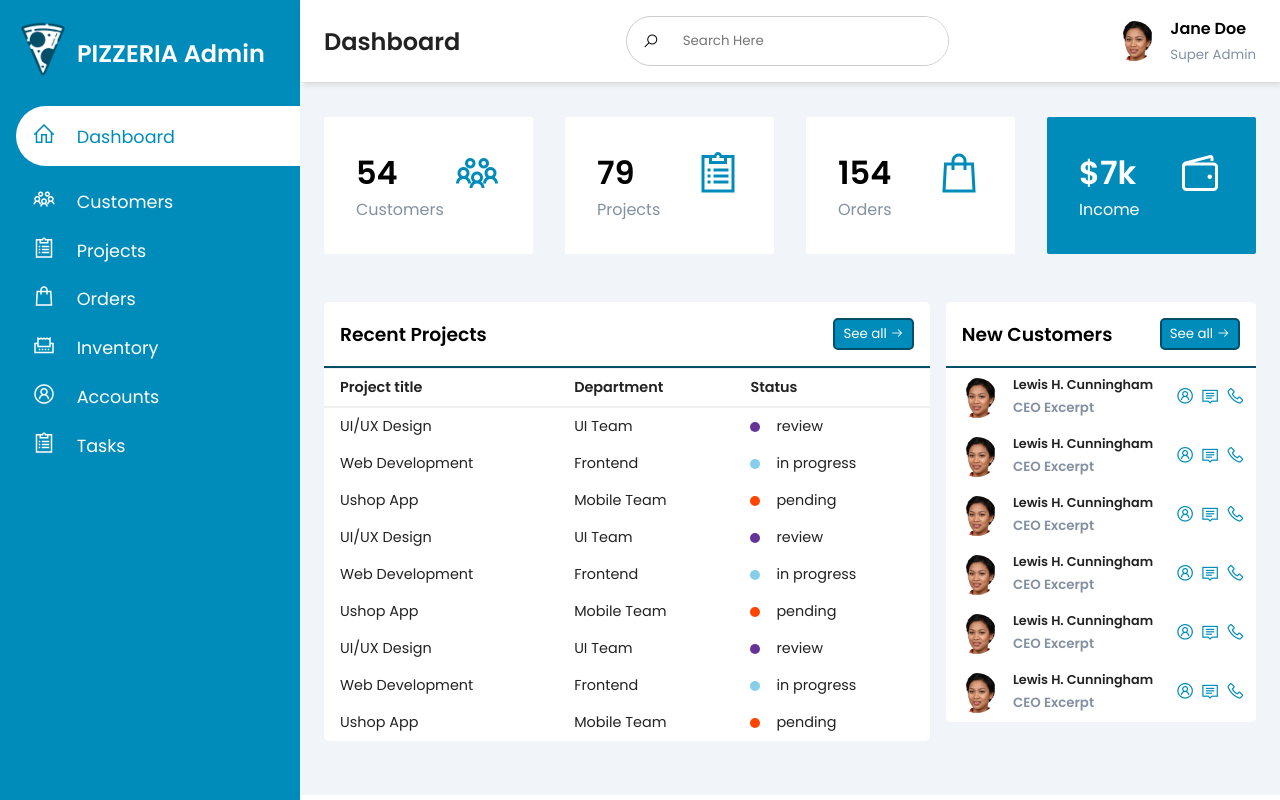
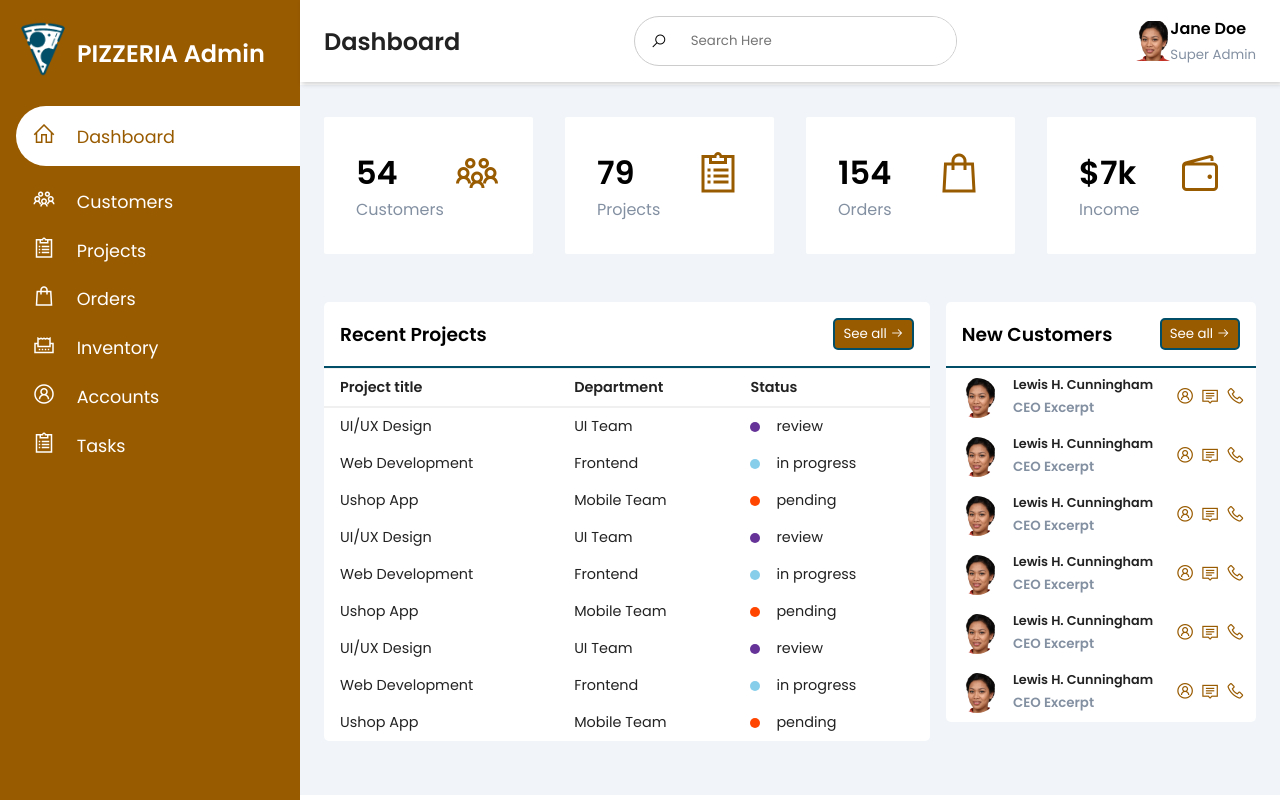
Before and after one commit to AnnMEldo31/onlinePizzaOrderingSystem, a PHP site: page / in a window 1280 px wide. Run offline with PHP 8.4, Linux system fonts and the light colour scheme.

Commit message:
updated style.css

```diff
--- a/Ann_adminWeb/websiteTest/style.css
+++ b/Ann_adminWeb/websiteTest/style.css
@@ -2,7 +2,7 @@
 @import url('https://fonts.googleapis.com/css2?family=Poppins:wght@300;400;500;600&display=swap');
 
 :root {
-    --main-color: #008CBA;
+    --main-color: #995b00;
     --main-darker: #004e68;
     --color-dark: #1D2231;
     --text-gray: #8390A2;
@@ -186,11 +186,6 @@ header label span {
     align-items: center;
 }
 
-.user-wrapper img {
-    border-radius: 50%;
-    margin-right: 1rem;
-}
-
 .user-wrapper small {
     display: inline-block;
     color: var(--text-gray);
@@ -224,16 +219,6 @@ main {
 
 .card-single div:first-child span {
     color: var(--text-gray);
-}
-
-.card-single:last-child {
-    background: var(--main-color);
-}
-
-.card-single:last-child h1,
-.card-single:last-child div:first-child span,
-.card-single:last-child div:last-child span {
-    color: #fff;
 }
 
 .recent-grid {
```
